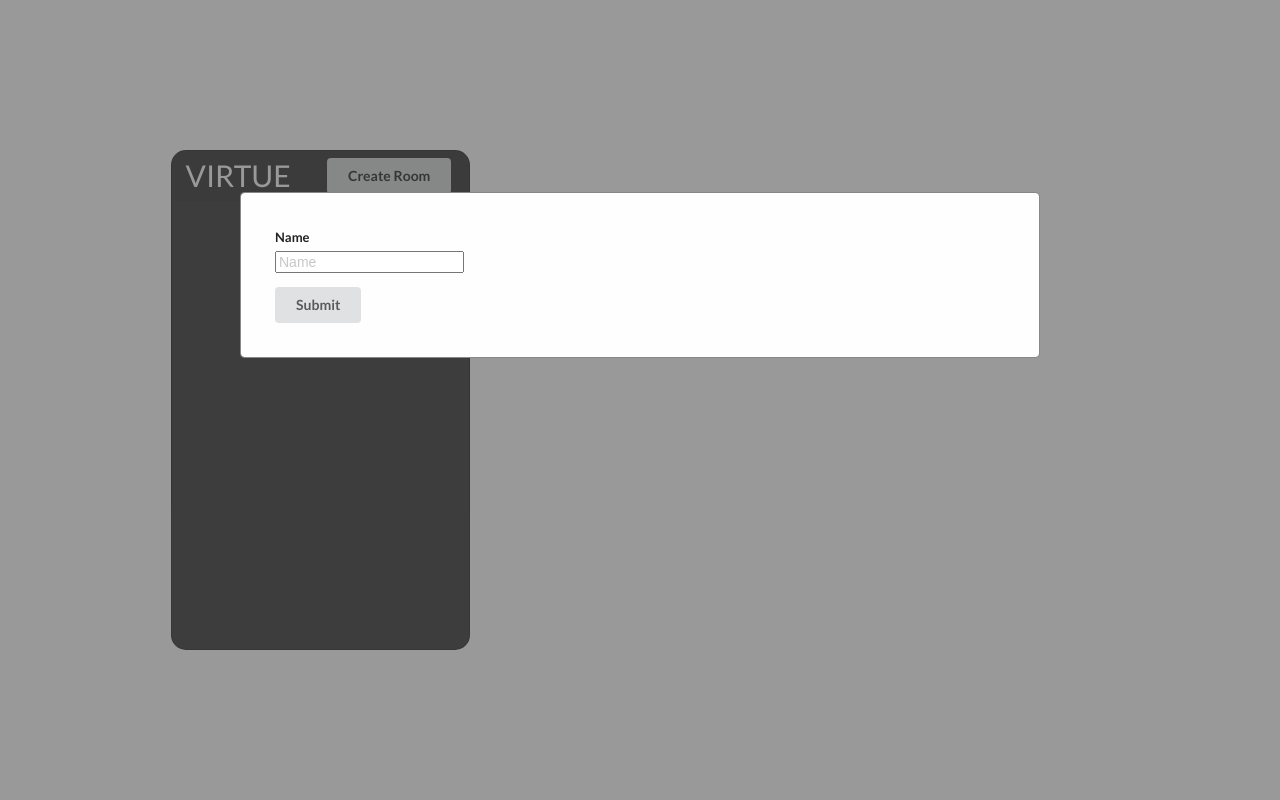
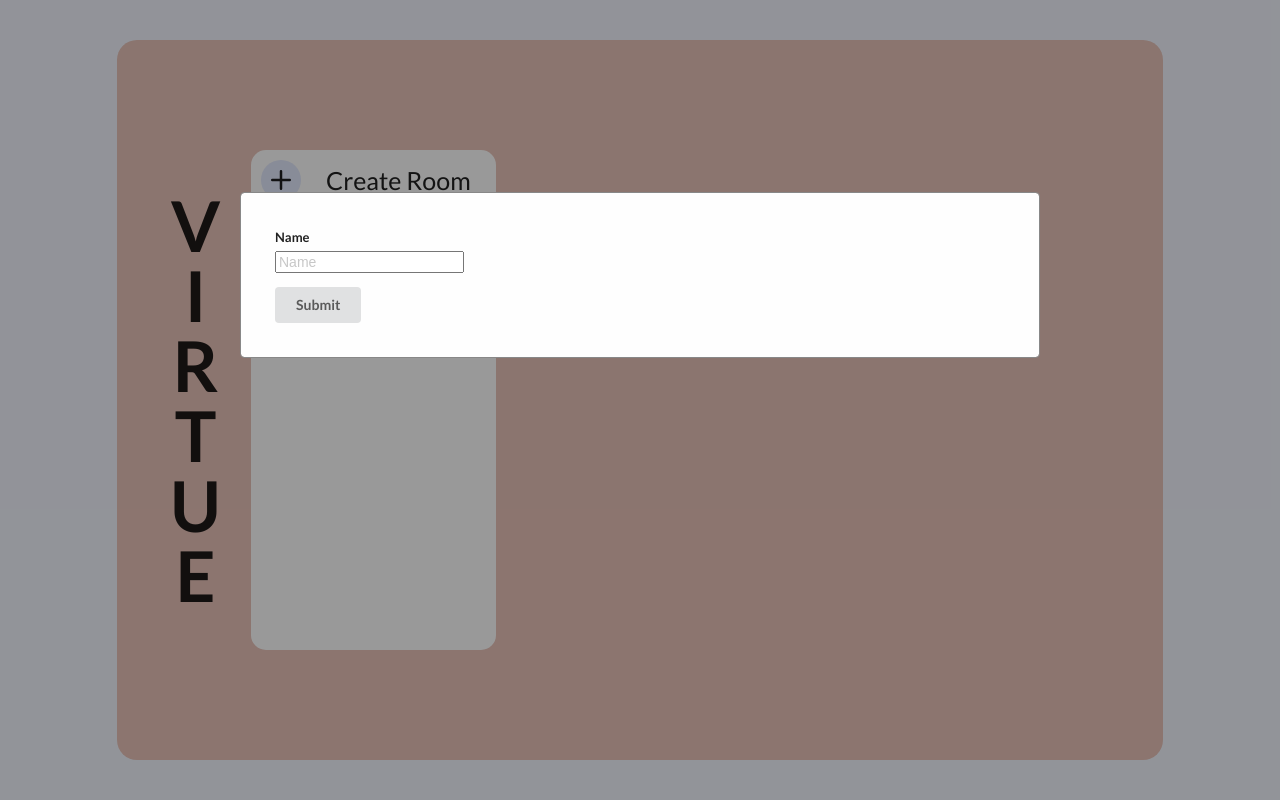
Before and after one commit to anshulforyou/virtue, a Django app: page /chat/1 in a window 1280 px wide. Run offline with Django 3.2, Linux system fonts and the light colour scheme; data comes from the database, SQL or seed files in the repository; data that the repository does not hold is empty; some libraries are stand-ins or nearby versions.

Commit message:
chat page done

```diff
--- a/chatapp/templates/chatapp/chat.html
+++ b/chatapp/templates/chatapp/chat.html
@@ -30,16 +30,39 @@
     <link href="https://fonts.googleapis.com/css2?family=Lato:wght@700&display=swap" rel="stylesheet">
 
 </head>
-<body>
+<body style="background-color: #f3f6ff;">
     <div class="container-fluid h-100">
-        <div class="row justify-content-center h-100">
-            <div class="col-md-4 col-xl-3 chat"><div class="card mb-sm-3 mb-md-0 contacts_card">
-                <div class="card-header">
-                    <span style="color: white;">VIRTUE</span>
-                    <button class="ui animated button" style="float: right;" onclick="create_meeting()">
+        <div class="row justify-content-center h-100" style="align-items: center; height: 90%;">
+            <div class="col-10" style="height: 90%;">
+            <div class="logo">
+            <div class="row justify-content-center h-100">
+            <div class="col-1 logo-style">
+                <span class="logo-word">V</span>
+                <span class="logo-word">I</span>
+                <span class="logo-word">R</span>
+                <span class="logo-word">T</span>
+                <span class="logo-word">U</span>
+                <span class="logo-word">E</span>
+            </div>
+            <div class="col-3 chat"><div class="card mb-sm-3 mb-md-0 contacts_card">
+                <div class="create-meeting" onclick="create_meeting()">
+                    <div class="icon-box">
+                        <svg xmlns="http://www.w3.org/2000/svg" width="20" height="20" fill="currentColor" style="margin-top: 10px;" class="bi bi-plus-lg" viewBox="0 0 16 16">
+                            <path d="M8 0a1 1 0 0 1 1 1v6h6a1 1 0 1 1 0 2H9v6a1 1 0 1 1-2 0V9H1a1 1 0 0 1 0-2h6V1a1 1 0 0 1 1-1z"/>
+                          </svg>
+                    </div>
+                    <span>Create Room</span>
+                    <!-- <button class="ui animated button" style="float: right;" onclick="create_meeting()">
                         <div class="visible content">Create Room</div>
                         <div class="hidden content">Join Virtue</div>
-                    </button>
+                    </button> -->
+                </div>
+                <div class="card-header">
+                    <span style="color: black;">Chat</span>
+                    <!-- <button class="ui animated button" style="float: right;" onclick="create_meeting()">
+                        <div class="visible content">Create Room</div>
+                        <div class="hidden content">Join Virtue</div>
+                    </button> -->
                 </div>
                 <div class="card-body contacts_body">
                     <ui class="contacts">
@@ -48,8 +71,11 @@
                         <button  class="ui button list-button" id = "{{i.secret}}" onclick="connect(this.id)">
                             <div class="d-flex bd-highlight">
                                 <div class="user_info_header">
-                                    <span>{{i.roomName}}</span>
-                                    <p>created by {{i.author}}</p>
+                                    <div class="contact-circle">{{i.roomName.0}}{{i.roomName.1}}</div>
+                                    <div style="display: inline-block; vertical-align: middle;">
+                                        <span>{{i.roomName}}</span>
+                                        <p>created by {{i.author}}</p>
+                                    </div>
                                 </div>
                             </div>
                         </button>
@@ -57,18 +83,31 @@
                     {% endfor %}
                     </ui>
                 </div>
-            </div></div>
-            <div class="col-md-8 col-xl-6 chat">
+            </div>
+            </div>
+            <div class="col-7 chat">
                 {% for i in details %}
                 <div id='{{i.secret}}-chat' hidden class="card chat-card">
                     <div class="card-header msg_head">
                         <div class="d-flex bd-highlight">
                             <div class="user_info">
-                                <span>Chat</span>
+                                <div class="contact-circle">{{i.roomName.0}}{{i.roomName.1}}</div>
+                                <div style="display: inline-block; vertical-align: middle;">
+                                    <span>{{i.roomName}}</span>
+                                    <div>
+                                        {% if i.isActive %}
+                                        <img height="10px" src="https://img.icons8.com/emoji/48/000000/green-circle-emoji.png"/>
+                                        <p>Active</p>
+                                        {% else %}
+                                        <img height="10px" src="https://img.icons8.com/emoji/48/000000/red-circle-emoji.png"/>
+                                        <p>Inactive</p>
+                                        {% endif %}
+                                    </div>
                                 <!-- <p>1767 Messages</p> -->
+                                </div>
                             </div>
                             <div class="video_cam">
-                                <a class="ui button room_join_button" href="/join/{{i.secret}}">Join Room</a>
+                                <a style="margin: auto;" class="ui button room_join_button" href="/join/{{i.secret}}?&email={{email}}">Join Room</a>
                             </div>
                         </div>
                     </div>
@@ -103,6 +142,8 @@
                 </div>
                 {% endfor %}
             </div>
+            </div>
+        </div>
         </div>
     </div>
     <div id="nameModal" hidden class="modal">
--- a/chatapp/views.py
+++ b/chatapp/views.py
@@ -26,6 +26,7 @@ def chat(request, email):
         details.append({
             "roomName":i.room.roomName,
             "secret":i.room.secret,
+            "isActive":i.room.isActive,
             "author":i.room.author.name,
             "messages":messages
         })
--- a/static/css/chat.css
+++ b/static/css/chat.css
@@ -1,9 +1,31 @@
 body,html{
     height: 100%;
     margin: 0;
-    background: #7F7FD5;
+    background-color: #f3f6ff;
+    font-family: helvetica, arial, sans-serif;
+    /* background: #7F7FD5;
     background: -webkit-linear-gradient(to right, #91EAE4, #86A8E7, #7F7FD5);
-    background: linear-gradient(to right, #91EAE4, #86A8E7, #7F7FD5);
+    background: linear-gradient(to right, #91EAE4, #86A8E7, #7F7FD5); */
+}
+
+.logo{
+    background-color: #e8c3b9;
+    height: 100%;
+    border-radius: 20px;
+}
+
+.logo-style{
+    text-align: center;
+    margin-top: auto;
+    margin-bottom: auto;
+}
+
+.logo-word{
+    font-family: Lato,'Helvetica Neue',Arial,Helvetica,sans-serif;
+    line-height: 1em;
+    font-weight: 800;
+    font-size: 5em;
+    display: block;
 }
 
 .chat{
@@ -13,8 +35,26 @@ body,html{
 .card{
     height: 500px;
     border-radius: 15px !important;
-    background-color: rgba(0,0,0,0.6) !important;
+    border: none;
+    /* background-color: rgba(0,0,0,0.6) !important; */
+    background-color: white;
 }
+
+.contact-circle{
+    content: attr(title);
+    display:inline-block;
+    font-size:1em;
+    width:2.5em;
+    height:2.5em;
+    line-height:2.5em;
+    text-align:center;
+    border-radius:50%;
+    background:plum;
+    vertical-align:middle;
+    margin-right:1em;
+    color:white;
+}
+
 .contacts_body{
     padding:  0.75rem 0 !important;
     overflow-y: auto;
@@ -24,7 +64,7 @@ body,html{
     overflow-y: auto;
 }
 .card-header{
-    border-radius: 15px 15px 0 0 !important;
+    /* border-radius: 15px 15px 0 0 !important; */
     border-bottom: 0 !important;
 }
 .card-header span{
@@ -32,6 +72,31 @@ body,html{
     display: inline-block;
     padding-top: 7px;
 }
+
+.create-meeting{
+    display: flex;
+    justify-content: center;
+    margin: 5px;
+    height: 50px;
+    border-radius: 10px;
+    background-color: white;
+}
+
+.create-meeting span{
+    font-size: 25px;
+    margin: auto;
+}
+
+.icon-box{
+    display: inline-block;
+    background-color: #e3e9fd;
+    margin: 5px;
+    border-radius: 20px;
+    height: 40px;
+    width: 40px;
+    text-align: center;
+}
+
 .card-footer{
     border-radius: 0 0 15px 15px !important;
     border-top: 0 !important;
--- a/static/js/chat.js
+++ b/static/js/chat.js
@@ -129,7 +129,7 @@ function webSocketOnMessage(event, secret){
 
     var div1 = document.createElement('div');
     var div2 = document.createElement('div');
-    var div3 = document.createElement('div');
+
     if(message['email']==email){
         div1.className ='d-flex justify-content-start mb-4';
         div2.className = 'msg_cotainer_send';
--- a/videoConnect/consumers.py
+++ b/videoConnect/consumers.py
@@ -21,9 +21,9 @@ class VideoConsumer(AsyncWebsocketConsumer):
         await self.accept()
 
     @database_sync_to_async
-    def get_room(self, roomName, email):
-        room = rooms.objects.get_or_create(roomName = roomName)
+    def get_room(self, roomsecret, email):
         user = users.objects.get(email = email)
+        room = rooms.objects.get_or_create(secret = roomsecret)
         print(room)
         userRoomRelationship.objects.get_or_create(room=room[0], user = user)
         return
```
Also changed, not shown: other parts of static/css/chat.css (+21 -35 lines), static/css/style.css (+24 -1 lines), static/js/animation.js (+5 -3 lines), static/js/connect.js (+44 -21 lines), videoConnect/templates/videoConnect/main.html (+9 -6 lines), videoConnect/views.py (+13 -6 lines). Lines whose indentation alone changed are shown as unchanged.
